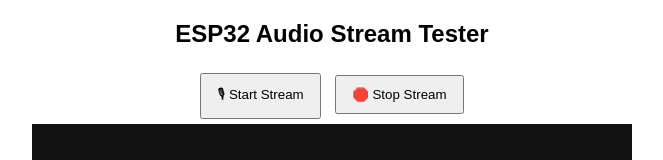
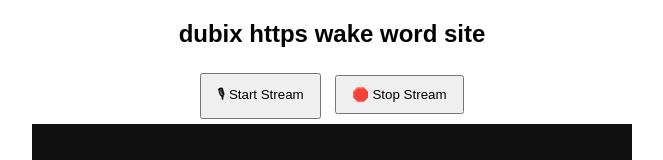
Before and after one commit to DUBIX17/Dubix-wake3, a website: page public/index.html in a window 1280 px wide. Shown: the top 160 px of the page, without its empty margins (308-971 px from the left). Drawn offline with Linux system fonts and the light colour scheme.

Commit message:
Update index.html

```diff
--- a/public/index.html
+++ b/public/index.html
@@ -2,7 +2,7 @@
 <html lang="en">
 <head>
 <meta charset="UTF-8">
-<title>ESP32 Audio Stream Tester</title>
+<title>https wakeword site</title>
 <style>
 body { font-family:sans-serif; max-width:600px; margin:1rem auto; text-align:center }
 button { padding:10px 15px; margin:5px; }
@@ -10,7 +10,7 @@ button { padding:10px 15px; margin:5px; }
 </style>
 </head>
 <body>
-<h2>ESP32 Audio Stream Tester</h2>
+<h2>dubix https wake word site</h2>
 <button id="startBtn">🎙 Start Stream</button>
 <button id="stopBtn">🛑 Stop Stream</button>
 <div id="log"></div>
```
